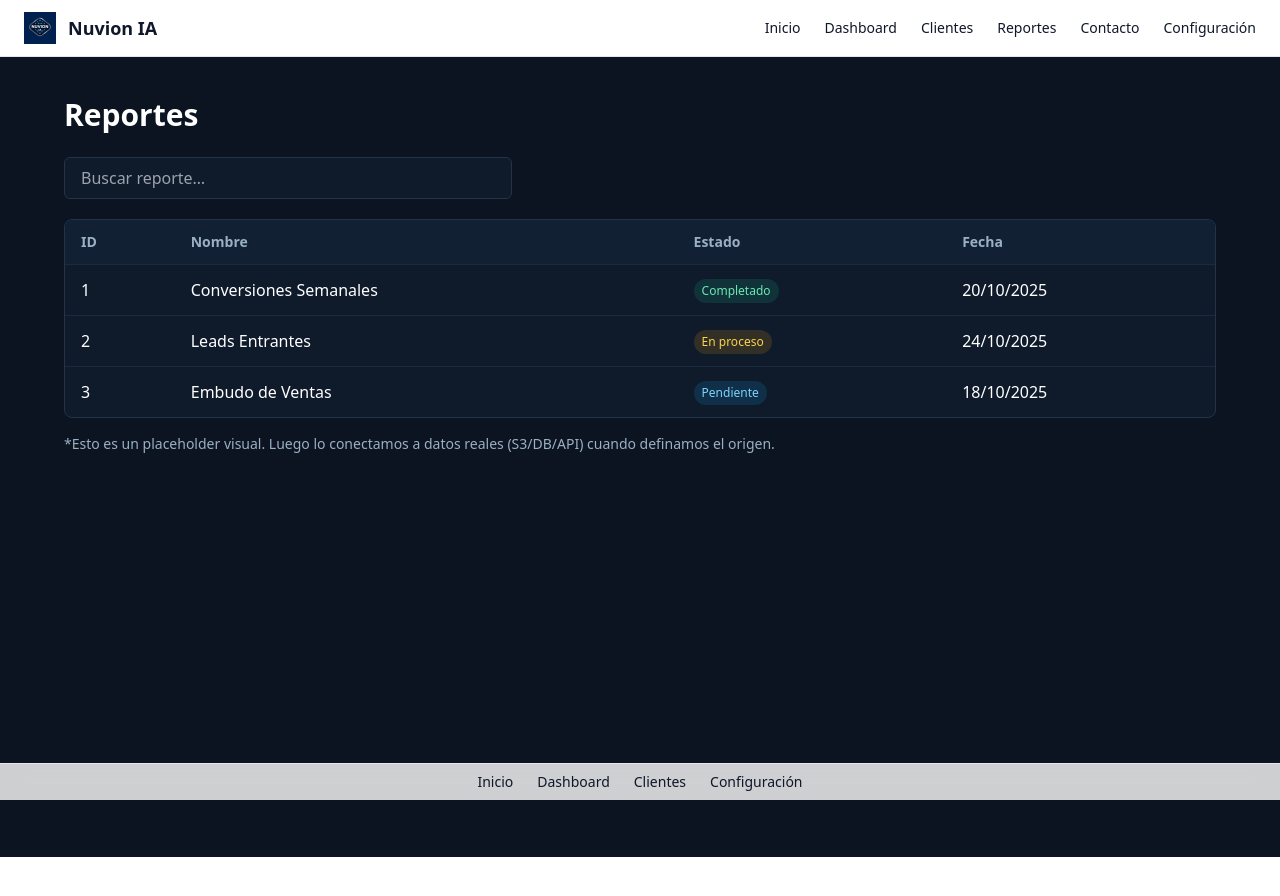
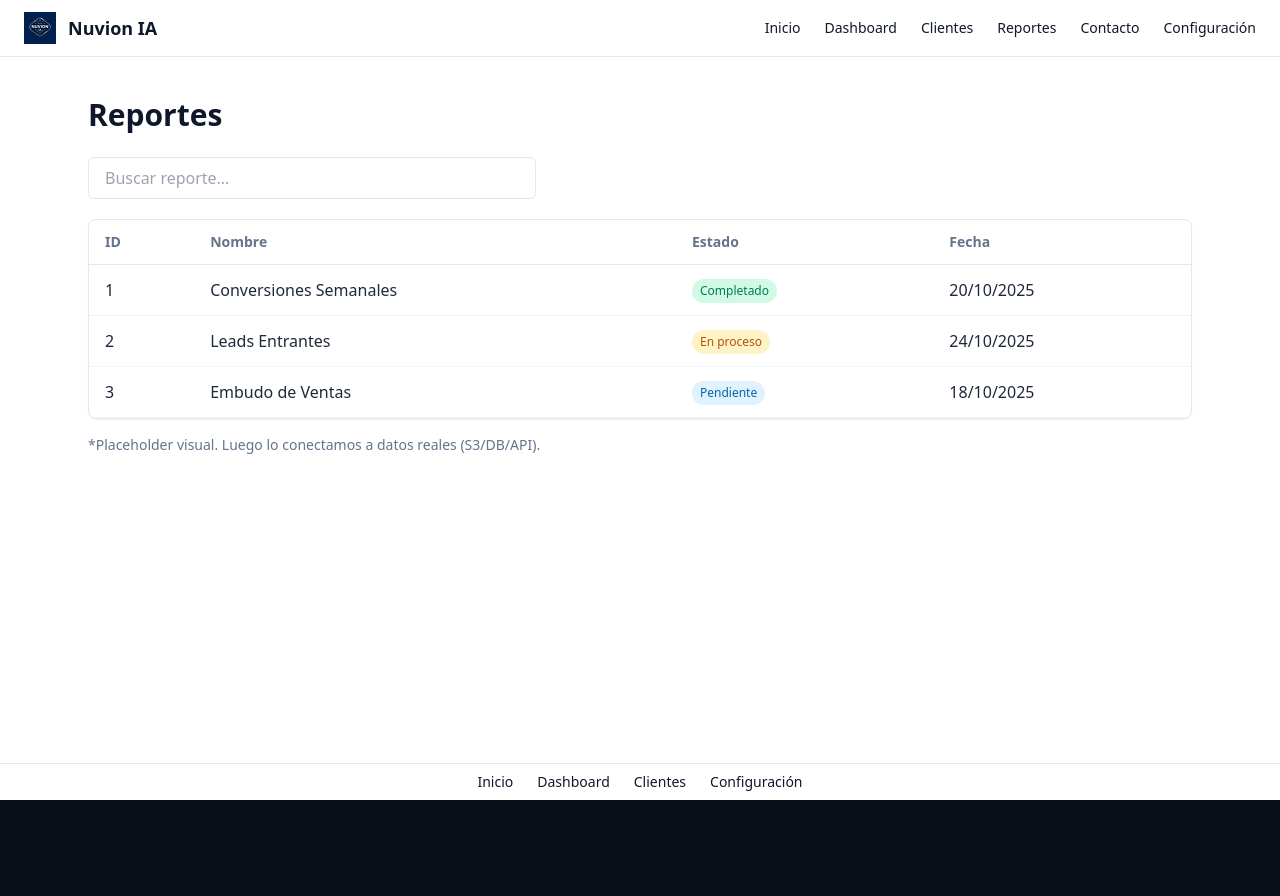
Before and after one commit to ianuvion/nuvion-ia, a Next.js app: page /reportes in a window 1280 px wide. Shown: the top 896 px of the page. After the commit the page ends 800 px from the top, so only its background shows below. Built offline with nearby package versions, Linux system fonts and the light colour scheme.

Commit message:
Update page.tsx

```diff
--- a/app/reportes/page.tsx
+++ b/app/reportes/page.tsx
@@ -6,7 +6,7 @@ type Reporte = {
   id: number;
   nombre: string;
   estado: 'En proceso' | 'Completado' | 'Pendiente';
-  fecha: string; // ISO o dd/mm/yyyy
+  fecha: string;
 };
 
 const DATA: Reporte[] = [
@@ -22,32 +22,34 @@ export default function ReportesPage() {
     const q = query.trim().toLowerCase();
     if (!q) return DATA;
     return DATA.filter(
-      r =>
+      (r) =>
         r.nombre.toLowerCase().includes(q) ||
         r.estado.toLowerCase().includes(q) ||
         r.fecha.toLowerCase().includes(q) ||
-        String(r.id).includes(q)
+        String(r.id).includes(q),
     );
   }, [query]);
 
   return (
-    <div className="min-h-screen bg-[#0b1420] text-white px-6 py-10">
-      <div className="max-w-6xl mx-auto">
-        <h1 className="text-3xl font-semibold mb-6">Reportes</h1>
+    <main className="mx-auto max-w-6xl px-6 py-10">
+      <h1 className="mb-6 text-3xl font-semibold">Reportes</h1>
 
       <div className="mb-5">
         <input
           value={query}
-            onChange={e => setQuery(e.target.value)}
+          onChange={(e) => setQuery(e.target.value)}
           placeholder="Buscar reporte…"
-            className="w-full max-w-md rounded-md bg-[#0f1b2b] border border-[#233348] px-4 py-2 outline-none focus:ring-2 focus:ring-[#1f9eff]"
+          className="w-full max-w-md rounded-md border border-slate-200 bg-white px-4 py-2 text-slate-900 outline-none
+                     focus:ring-2 focus:ring-sky-500
+                     dark:border-slate-800 dark:bg-slate-950 dark:text-slate-100"
         />
       </div>
 
-        <div className="overflow-x-auto rounded-lg border border-[#233348] bg-[#0f1b2b]">
+      <div className="overflow-x-auto rounded-lg border border-slate-200 bg-white shadow-sm
+                      dark:border-slate-800 dark:bg-slate-950">
         <table className="min-w-full text-left">
-            <thead className="bg-[#122033] text-sm text-[#9ab0c3]">
-              <tr>
+          <thead className="text-sm text-slate-500 dark:text-slate-400">
+            <tr className="border-b border-slate-200 dark:border-slate-800">
               <th className="px-4 py-3">ID</th>
               <th className="px-4 py-3">Nombre</th>
               <th className="px-4 py-3">Estado</th>
@@ -56,30 +58,34 @@ export default function ReportesPage() {
           </thead>
           <tbody>
             {filtrados.map((r) => (
-                <tr key={r.id} className="border-t border-[#1a2a40] hover:bg-[#122033]">
-                  <td className="px-4 py-3">{r.id}</td>
-                  <td className="px-4 py-3">{r.nombre}</td>
+              <tr
+                key={r.id}
+                className="border-b border-slate-100 hover:bg-slate-50
+                           dark:border-slate-900 dark:hover:bg-slate-900/50"
+              >
+                <td className="px-4 py-3 text-slate-800 dark:text-slate-200">{r.id}</td>
+                <td className="px-4 py-3 text-slate-800 dark:text-slate-200">{r.nombre}</td>
                 <td className="px-4 py-3">
                   <span
-                      className={
-                        'inline-flex items-center rounded-full px-2 py-1 text-xs ' +
-                        (r.estado === 'Completado'
-                          ? 'bg-emerald-500/15 text-emerald-300'
+                    className={[
+                      'inline-flex items-center rounded-full px-2 py-1 text-xs font-medium',
+                      r.estado === 'Completado'
+                        ? 'bg-emerald-100 text-emerald-700 dark:bg-emerald-500/15 dark:text-emerald-300'
                         : r.estado === 'En proceso'
-                          ? 'bg-amber-500/15 text-amber-300'
-                          : 'bg-sky-500/15 text-sky-300')
-                      }
+                        ? 'bg-amber-100 text-amber-700 dark:bg-amber-500/15 dark:text-amber-300'
+                        : 'bg-sky-100 text-sky-700 dark:bg-sky-500/15 dark:text-sky-300',
+                    ].join(' ')}
                   >
                     {r.estado}
                   </span>
                 </td>
-                  <td className="px-4 py-3">{r.fecha}</td>
+                <td className="px-4 py-3 text-slate-800 dark:text-slate-200">{r.fecha}</td>
               </tr>
             ))}
 
             {filtrados.length === 0 && (
               <tr>
-                  <td className="px-4 py-6 text-center text-[#9ab0c3]" colSpan={4}>
+                <td className="px-4 py-6 text-center text-slate-500 dark:text-slate-400" colSpan={4}>
                   No hay resultados para “{query}”.
                 </td>
               </tr>
@@ -88,11 +94,9 @@ export default function ReportesPage() {
         </table>
       </div>
 
-        <p className="text-[#9ab0c3] text-sm mt-4">
-          *Esto es un placeholder visual. Luego lo conectamos a datos reales (S3/DB/API) cuando
-          definamos el origen.
+      <p className="mt-4 text-sm text-slate-500 dark:text-slate-400">
+        *Placeholder visual. Luego lo conectamos a datos reales (S3/DB/API).
       </p>
-      </div>
-    </div>
+    </main>
   );
 }
```
Lines whose indentation alone changed are shown as unchanged.
